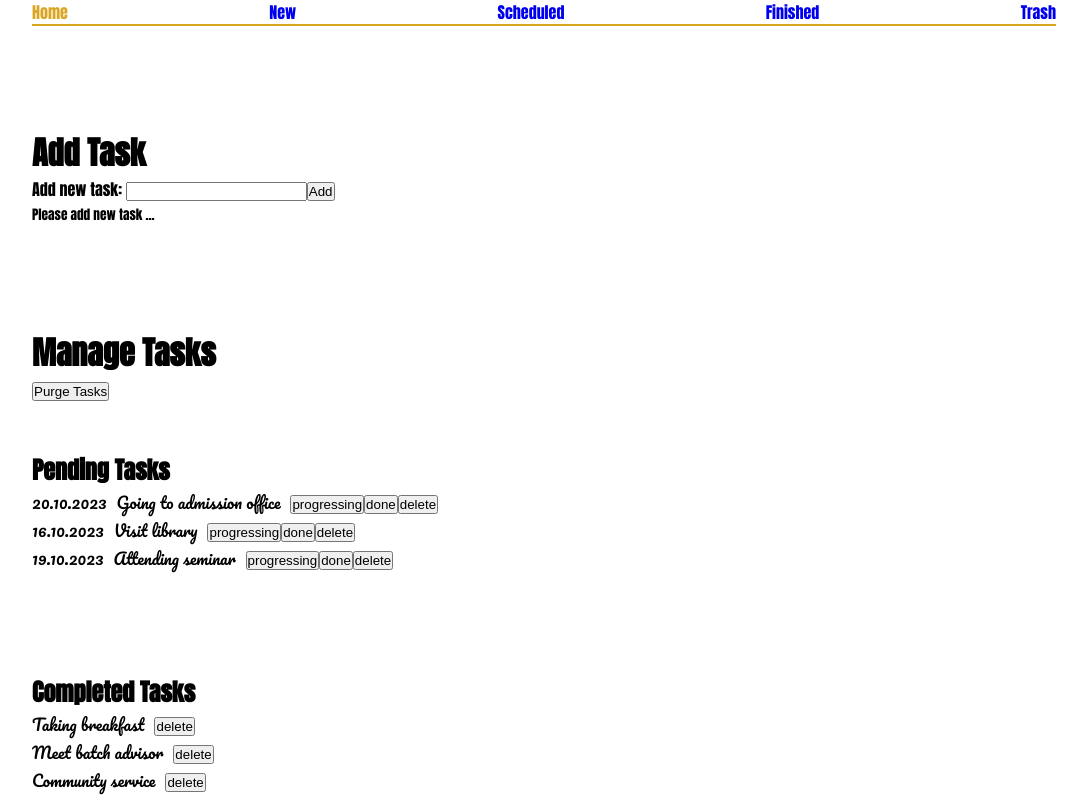
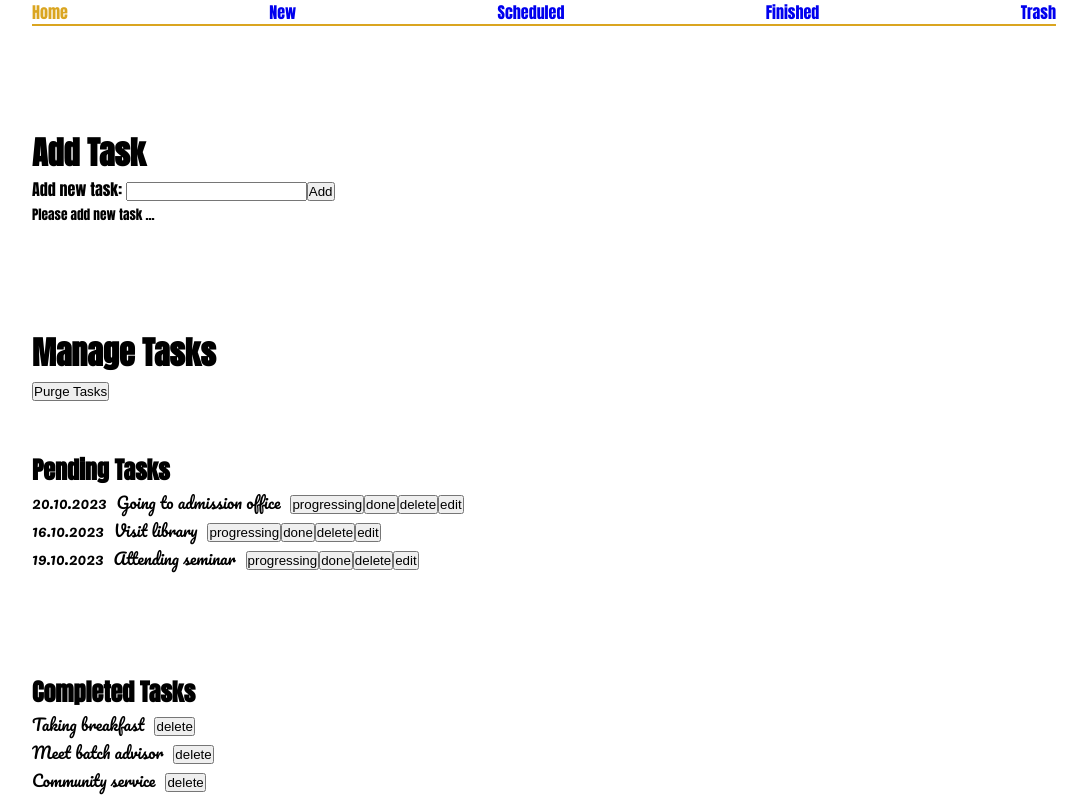
Before and after one commit to mbabarali/FA24-ReactJS-ToDoApp, a React (Create React App) app: page / in a window 1280 px wide. Shown: the top 800 px of the page, without its empty margins (96-1183 px from the left). Built offline with nearby package versions, Linux system fonts and the light colour scheme.

Commit message:
Adding unique (static) routes to individual tasks

```diff
--- /dev/null
+++ b/src/components/Edit.jsx
@@ -0,0 +1,6 @@
+// Functional Component
+function Edit() {
+  return <h1>Edit Task</h1>;
+}
+
+export default Edit;
--- a/src/components/TaskPending.jsx
+++ b/src/components/TaskPending.jsx
@@ -44,6 +44,16 @@ function TaskPending(props) {
       >
         delete
       </button>
+
+      {/* This component's UI will change onClick as result of the change in state variable in its incestor */}
+      <button // Arrow Function (An anonymous function)
+        onClick={(event) => {
+          event.stopPropagation(); //Stop event bubbling
+          // onEdit(id);
+        }}
+      >
+        edit
+      </button>
     </div>
   );
 }
--- /dev/null
+++ b/src/pages/Update.jsx
@@ -0,0 +1,12 @@
+import Edit from "../components/Edit";
+import Header from "../components/Header";
+
+function Update() {
+  return (
+    <>
+      <Header />
+      <Edit />
+    </>
+  );
+}
+export default Update;
```
Also changed, not shown: src/App.js (+33 -0 lines).
